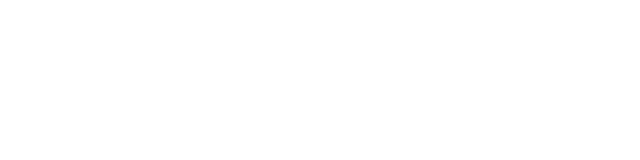
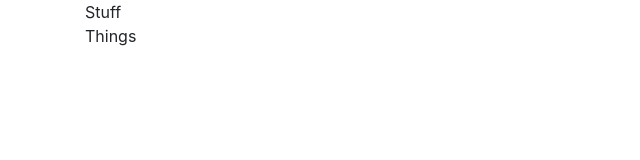
Before and after one commit to Tweetlibs/Tweetlibs, a React (Create React App) app in the folder client/: page / in a window 1280 px wide. Shown: the top 160 px of the page, without its empty margins (0-640 px from the left). Built offline with nearby package versions, Linux system fonts and the light colour scheme.

Commit message:
created front end components

```diff
--- a/client/public/index.html
+++ b/client/public/index.html
@@ -1,20 +1,19 @@
 <!DOCTYPE html>
 <html lang="en">
+
 <head>
   <meta charset="utf-8" />
   <link rel="icon" href="%PUBLIC_URL%/favicon.ico" />
   <meta name="viewport" content="width=device-width, initial-scale=1" />
   <meta name="theme-color" content="#000000" />
-    <meta
-      name="description"
-      content="Web site created using create-react-app"
-    />
+  <meta name="description" content="Web site created using create-react-app" />
   <link rel="apple-touch-icon" href="%PUBLIC_URL%/logo192.png" />
   <!--
       manifest.json provides metadata used when your web app is installed on a
       user's mobile device or desktop. See https://developers.google.com/web/fundamentals/web-app-manifest/
     -->
   <link rel="manifest" href="%PUBLIC_URL%/manifest.json" />
+  <link rel="stylesheet" href="https://maxcdn.bootstrapcdn.com/bootstrap/4.5.0/css/bootstrap.min.css" integrity="sha384-9aIt2nRpC12Uk9gS9baDl411NQApFmC26EwAOH8WgZl5MYYxFfc+NcPb1dKGj7Sk" crossorigin="anonymous" />
   <!--
       Notice the use of %PUBLIC_URL% in the tags above.
       It will be replaced with the URL of the `public` folder during the build.
@@ -26,6 +25,7 @@
     -->
   <title>React App</title>
 </head>
+
 <body>
   <noscript>You need to enable JavaScript to run this app.</noscript>
   <div id="root"></div>
@@ -40,4 +40,5 @@
       To create a production bundle, use `npm run build` or `yarn build`.
     -->
 </body>
+
 </html>
--- a/client/src/App.js
+++ b/client/src/App.js
@@ -4,6 +4,7 @@ import Login from './components/pages/Login';
 import Dashboard from './components/pages/Dashboard';
 import './App.css';
 import Create from './components/words/Create';
+import Main from './components/pages/Main';
 
 //importing bootstrap elements
 import Container from 'react-bootstrap/Container';
@@ -14,7 +15,8 @@ function App() {
   return (
     <Router>
       <Container>
-        <Route exact path="/login" component={Login} />
+        <Route exact path="/" component={Main} />
+        <Route path="/login" component={Login} />
         <Route path="/dashboard" component={Dashboard} />
         <Route path="/create" component={Create} />
       </Container>
--- /dev/null
+++ b/client/src/components/libs/Libs.js
@@ -0,0 +1,11 @@
+import React from 'react';
+
+const Libs = () => {
+    return (
+        <div>
+            Things
+        </div>
+    );
+};
+
+export default Libs;
--- /dev/null
+++ b/client/src/components/pages/Main.js
@@ -0,0 +1,13 @@
+import React from 'react';
+import Libs from '../libs/Libs'
+
+const Main = () => {
+    return (
+        <div>
+            Stuff
+            <Libs />
+        </div>
+    );
+};
+
+export default Main;
--- a/client/src/components/words/Create.js
+++ b/client/src/components/words/Create.js
@@ -31,8 +31,6 @@ class Create extends React.Component {
         return (
             <div>
                 <h2>Fill in the fields, click submit and watch the magic happen!</h2>
-                {/* <button onClick={this.handleClick}>Click here</button> */}
-                <div id='word-fields'>this is where the stuff goes</div>
                 {this.displayFields()}
                 <button type='submit'>Click here</button>
             </div>
```
Also changed, not shown: package.json (line endings or trailing spaces). Lines whose indentation alone changed are shown as unchanged.
